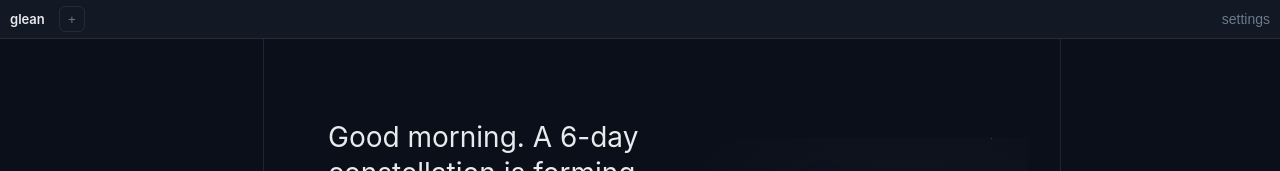
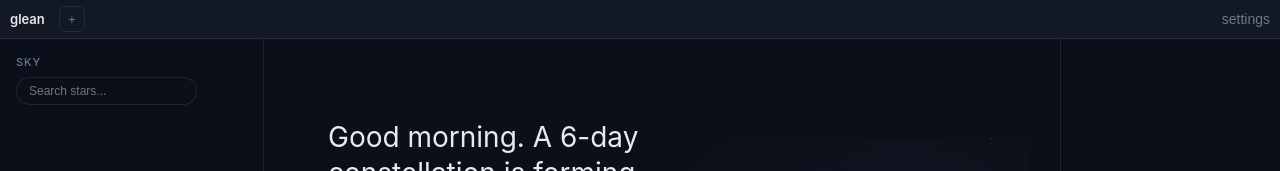
Before and after one commit to rokuroo171/glean, a React (Vite) app in the folder frontend/: page / in a window 1280 px wide. Shown: the top 171 px of the page. Built offline with nearby package versions, Linux system fonts and the light colour scheme.

Commit message:
feat(workspace): sky navigator panel with search and trails

```diff
--- /dev/null
+++ b/frontend/src/components/SkyPanel.jsx
@@ -0,0 +1,72 @@
+import { useMemo, useState } from 'react'
+import { Stage, Layer, Circle, Line } from 'react-konva'
+import { colors, space, typography } from '../lib/theme'
+
+const SPECIES = { warm: colors.starWarm, cool: colors.starCool, hot: colors.starHot, neutral: colors.starNeutral }
+
+export default function SkyPanel({ notes, trails, activeId, onOpenNote }) {
+  const [query, setQuery] = useState('')
+  const [size, setSize] = useState({ w: 264, h: 0 })
+
+  const q = query.trim().toLowerCase()
+  const visible = q
+    ? notes.filter(n => n.title.toLowerCase().includes(q))
+    : notes
+
+  // Fit all stars into the stage.
+  const layout = useMemo(() => {
+    if (visible.length === 0) return { points: [], scale: 1, ox: 0, oy: 0 }
+    let minX = Infinity, minY = Infinity, maxX = -Infinity, maxY = -Infinity
+    for (const n of visible) {
+      minX = Math.min(minX, n.world_x); maxX = Math.max(maxX, n.world_x)
+      minY = Math.min(minY, n.world_y); maxY = Math.max(maxY, n.world_y)
+    }
+    const w = Math.max(maxX - minX, 1)
+    const h = Math.max(maxY - minY, 1)
+    const scale = Math.min((size.w - 40) / w, (size.h - 40) / h, 14)
+    const ox = (size.w - w * scale) / 2 - minX * scale
+    const oy = (size.h - h * scale) / 2 - minY * scale
+    const points = visible.map(n => ({ ...n, x: n.world_x * scale + ox, y: n.world_y * scale + oy }))
+    return { points, scale, ox, oy }
+  }, [visible, size])
+
+  return (
+    <div style={{ display: 'flex', flexDirection: 'column', height: '100%', minHeight: 0 }}>
+      <div style={{ padding: space[2] }}>
+        <div style={{ ...typography.sectionLabel, color: colors.textMuted, marginBottom: 8 }}>Sky</div>
+        <input value={query} onChange={(e) => setQuery(e.target.value)} placeholder="Search stars..."
+          style={{ width: '100%', background: colors.bg, color: colors.text,
+            border: `1px solid ${colors.border}`, borderRadius: 14, padding: '6px 12px',
+            fontSize: 12, outline: 'none' }} />
+      </div>
+      <div style={{ flex: 1, minHeight: 0, position: 'relative' }}
+        ref={(el) => { if (el && (el.offsetWidth !== size.w || el.offsetHeight !== size.h)) setSize({ w: el.offsetWidth, h: el.offsetHeight }) }}>
+        {size.h > 0 && (
+          <Stage width={size.w} height={size.h}>
+            <Layer>
+              {trails.map((t, i) => {
+                const a = layout.points.find(p => p.id === t.note_a)
+                const b = layout.points.find(p => p.id === t.note_b)
+                if (!a || !b) return null
+                return <Line key={i} points={[a.x, a.y, b.x, b.y]}
+                  stroke={t.dimmed ? 'rgba(90,106,122,0.25)' : 'rgba(90,106,122,0.5)'} strokeWidth={1} />
+              })}
+              {layout.points.map(n => {
+                const r = Math.min(4 + (n.visit_count || 0) * 0.15, 9)
+                const active = n.id === activeId
+                return (
+                  <Circle key={n.id} x={n.x} y={n.y} radius={active ? r + 3 : r}
+                    fill={SPECIES[n.species] || colors.starNeutral}
+                    stroke={active ? colors.accentWarm : undefined} strokeWidth={active ? 2 : 0}
+                    opacity={q && !visible.includes(n) ? 0.15 : 1}
+                    onClick={() => onOpenNote(n.id)}
+                    onTap={() => onOpenNote(n.id)} />
+                )
+              })}
+            </Layer>
+          </Stage>
+        )}
+      </div>
+    </div>
+  )
+}
--- a/frontend/src/components/Workspace.jsx
+++ b/frontend/src/components/Workspace.jsx
@@ -4,6 +4,7 @@ import TabBar from './TabBar'
 import StatusBar from './StatusBar'
 import Home from './Home'
 import EditorPane from './EditorPane'
+import SkyPanel from './SkyPanel'
 
 export default function Workspace({
   notes, trails, stats, skyName, version,
@@ -105,8 +106,9 @@ export default function Workspace({
         </div>
       )}
       <div style={{ flex: 1, display: 'flex', minHeight: 0 }}>
-        {/* Left panel: SkyPanel lands in Task 5. Placeholder keeps layout. */}
-        <div style={{ width: 264, borderRight: `1px solid ${colors.border}` }} />
+        <div style={{ width: 264, borderRight: `1px solid ${colors.border}`, display: 'flex', minHeight: 0 }}>
+          <SkyPanel notes={notes} trails={trails} activeId={activeId} onOpenNote={openNote} />
+        </div>
         <div style={{ flex: 1, minWidth: 0, display: 'flex', flexDirection: 'column' }}>
           {!activeNote ? (
             <div style={{ flex: 1, overflow: 'auto', padding: space[4] }}>
```
